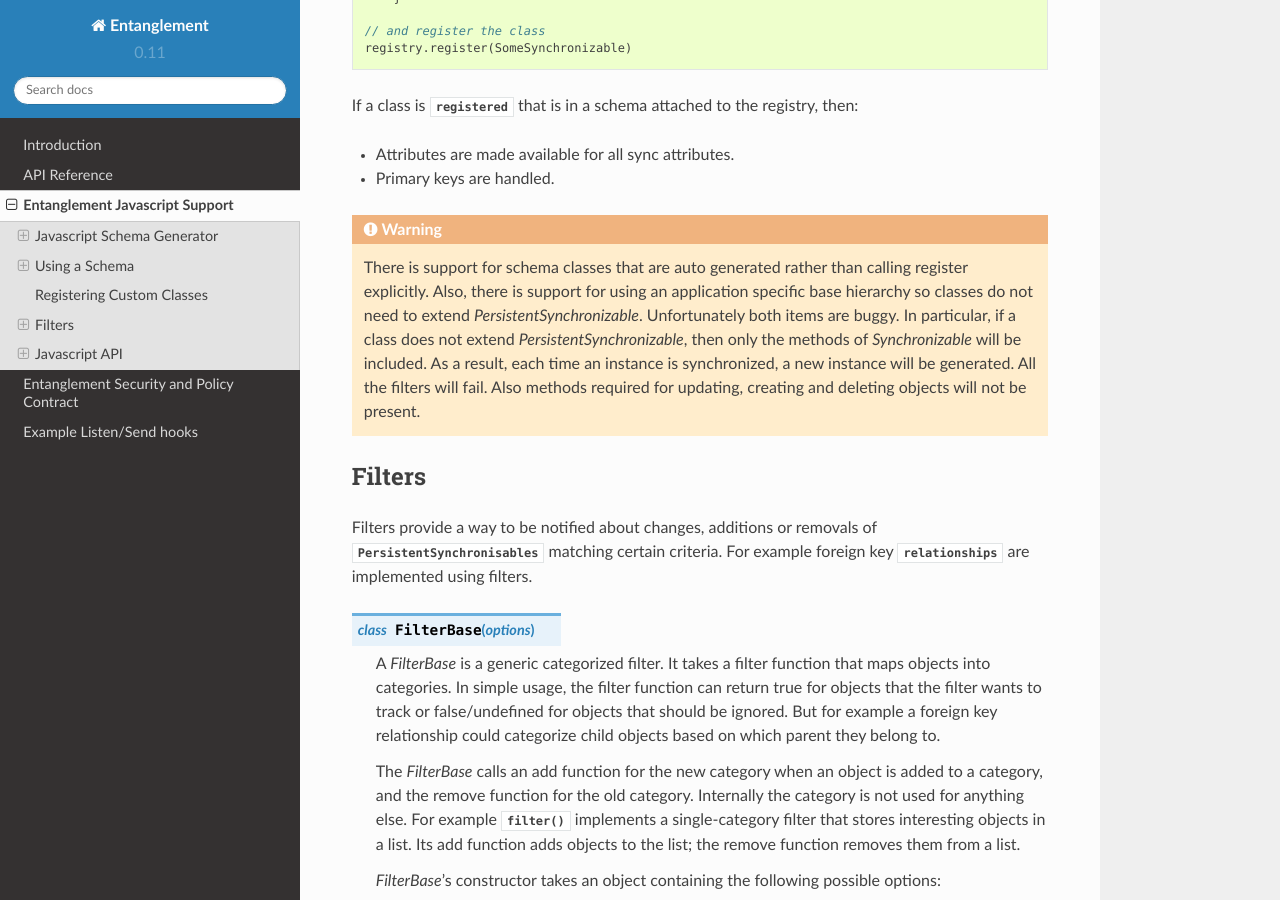
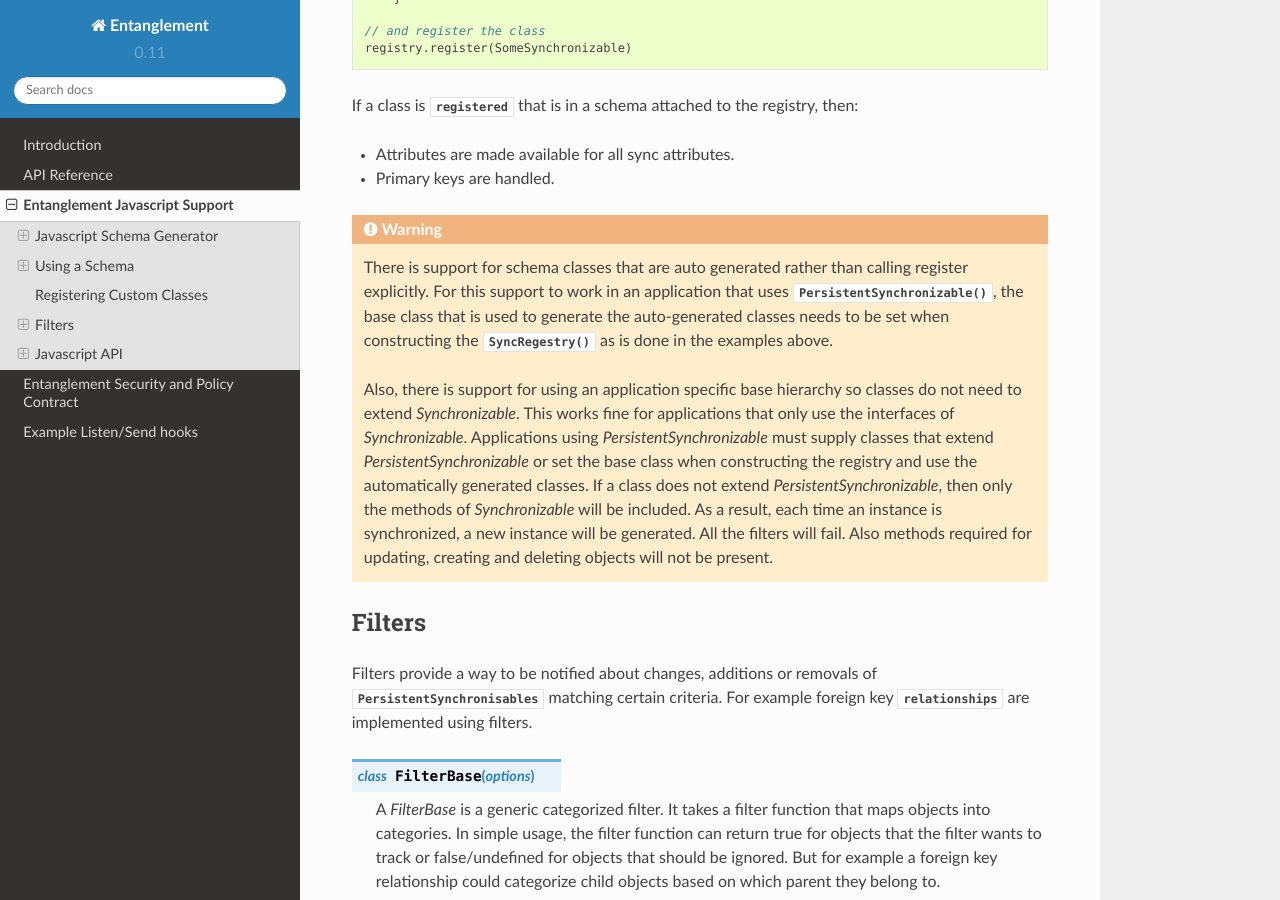
Before and after one commit to Hadron/entanglement, a Sphinx documentation site: the page built from docs/javascript.rst, in a window 1280 px wide and 900 px high, scrolled down 2572 px. Built offline with Sphinx 7.4.7 and the Read the Docs theme 2.0.0, drawn with Linux system fonts in a browser that asks for light colours; some of the changed text lies outside the part shown.

Commit message:
Add support for  autoclasses that extend PersistentSynchronizable.

```diff
--- a/docs/javascript.rst
+++ b/docs/javascript.rst
@@ -84,12 +84,12 @@
     Typical usage is to import the function and call it on a registry::
 
         import schema from "./entanglement_schemas/schema"
-        const registry = new SyncRegistry()
+        const registry = new SyncRegistry({base:PersistentSynchronizable})
         schema(registry)
 
 So, going back to our sample project, we would register the two schemas::
 
-    registry = new SyncRegistry()
+    registry = new SyncRegistry({base: PersistentSynchronizable})
     MetaSchema(registry)
     Schema(registry)
 
@@ -130,7 +130,9 @@
 
 .. warning::
 
-    There is support for schema classes that are auto generated rather than calling register explicitly.  Also, there is support for using an application specific base hierarchy so classes do not need to extend *PersistentSynchronizable*.  Unfortunately both items are buggy.  In particular,  if a class does not extend *PersistentSynchronizable*, then only the methods of *Synchronizable* will be included.  As a result, each time an instance is synchronized, a new instance will be generated.  All the :ref:`filters <javascript:filters>` will fail.  Also methods required for updating, creating and deleting objects will not be present.
+    There is support for schema classes that are auto generated rather than calling register explicitly.  For this support to work in an application that uses :class:`PersistentSynchronizable`, the base class that is used to generate the auto-generated classes needs to be set when constructing the :class:`SyncRegestry` as is done in the examples above.
+
+    Also, there is support for using an application specific base hierarchy so classes do not need to extend *Synchronizable*.  This works fine for applications that only use the interfaces of *Synchronizable*.  Applications using *PersistentSynchronizable* must supply classes that extend *PersistentSynchronizable* or set the base class when constructing the registry and use the automatically generated classes.  If a class does not extend *PersistentSynchronizable*, then only the methods of *Synchronizable* will be included.  As a result, each time an instance is synchronized, a new instance will be generated.  All the :ref:`filters <javascript:filters>` will fail.  Also methods required for updating, creating and deleting objects will not be present.
 
 .. _javascript:filters
 
@@ -239,6 +241,22 @@
 Javascript API
 **************
 
+.. class:: SyncRegistry(options)
+
+    Represents a javascript version of :py:class:`SyncRegistry`.
+    The constructor takes a dictionary of options:
+
+    :param base:  When auto-generating classes that are in the schema but for which :meth:`register()` has not been called, which base class should be extended.  Typically either *PersistentSynchronizable* or *Synchronizable*.  By default *Synchronizable*.
+
+    .. method:: register(class)
+
+        Add *class* to this registry.  *class* must either be a *Synchronizable* or a class with the same name must be in a schema attached to the registry.  If a schema containing the class is attached, then attributes and primary keys will be added to *class* when the registry is first attached to a :class:`SyncManager
+
+    .. attribute:: registry
+
+        A :class:`Map`.  Keys are the class names and values are the classes (either auto-generated or manually supplied).
+
+
 .. class:: PersistentSynchronizable()
 
     .. method:: set syncStorageMap()
```
Also changed, not shown: 3 other files.
